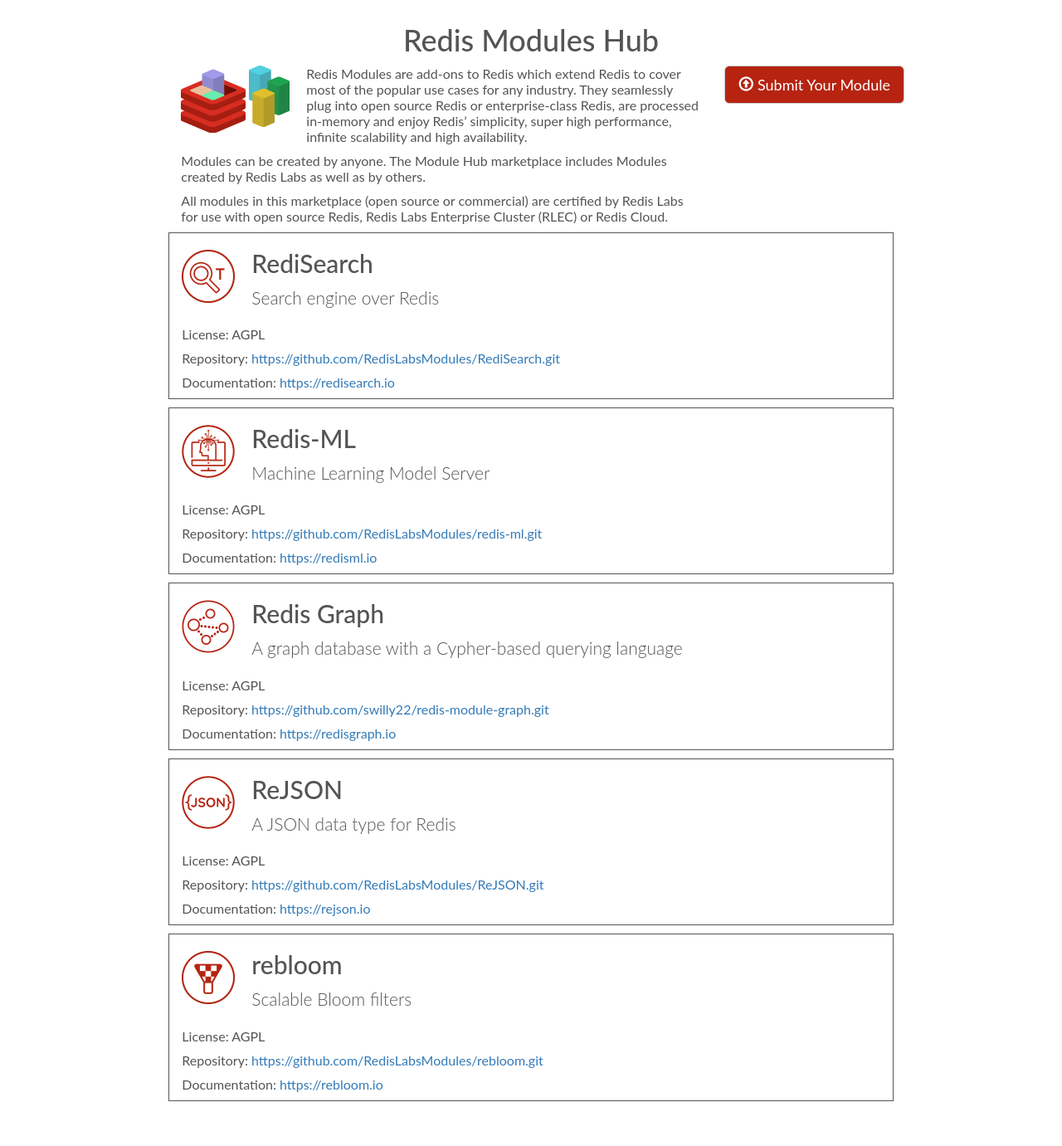
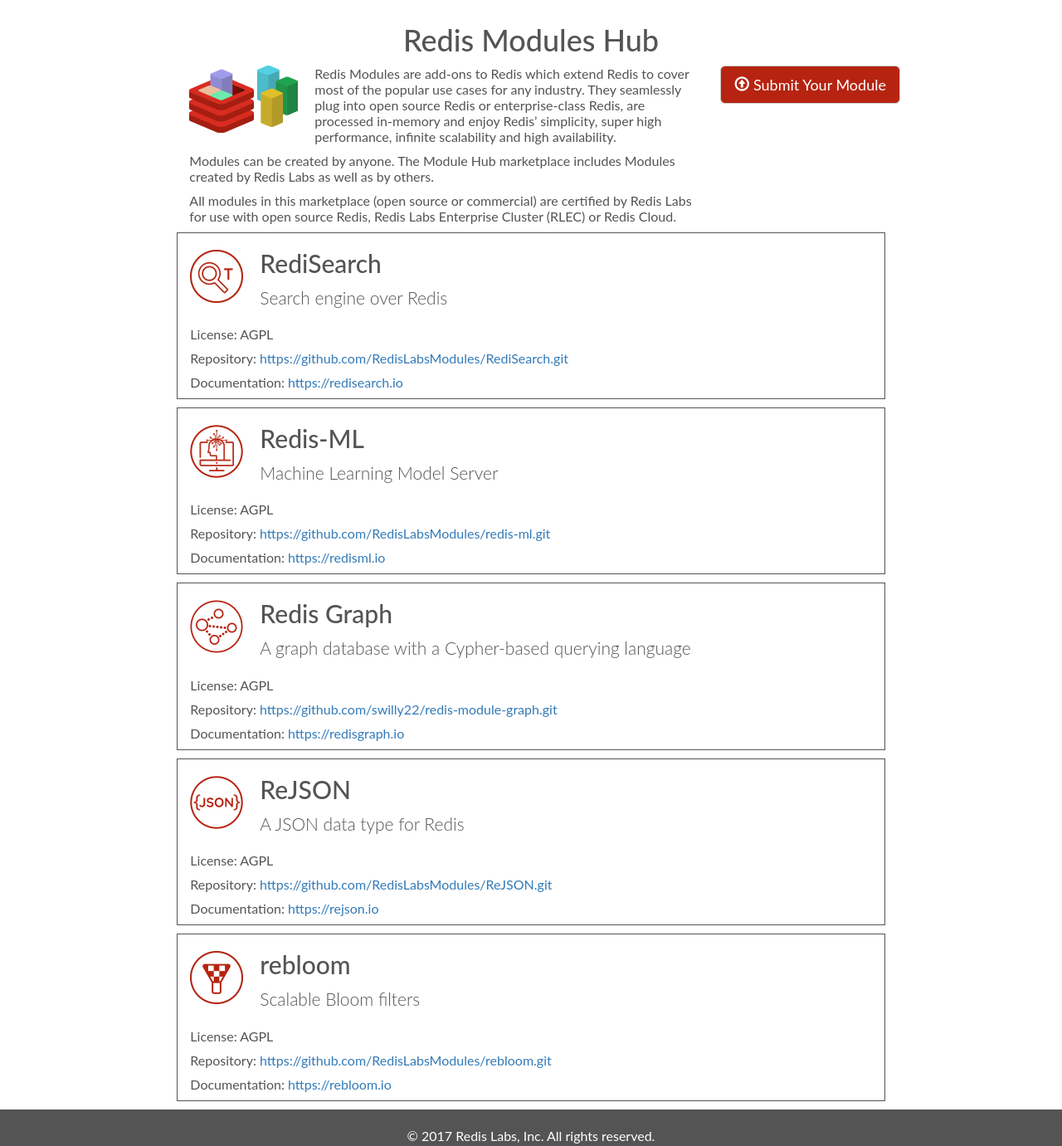
Before and after one commit to RedisLabs/redismodules.com, a Flask app: page / in a window 1280 px wide. Shown: the part 61-1442 px from the top of the page at 83% size. Before the commit the page ends 1388 px from the top, so only its background shows below. Run offline with Flask 2, Linux system fonts and the light colour scheme; some libraries are stand-ins or nearby versions.

Commit message:
Adds footer

```diff
--- a/static/style.css
+++ b/static/style.css
@@ -41,5 +41,8 @@ p {
     margin: 20px 20px 0px 0px;
 }
 
-.description {
+.copyright {
+    background: #545454;
+    padding: 21px 0 1px;
+    color: #fff;
 }
--- a/templates/index.html
+++ b/templates/index.html
@@ -125,7 +125,7 @@
 
   <h1>Redis Modules Hub</h1>
 
-  <div class="fluid-container">
+  <div class="container-fluid">
     <div class="row">
       <div class="col-md-6 col-md-offset-2">
         <p>
@@ -147,7 +147,7 @@
   </div>
 
   {% block content %}
-    <div class="fluid-container">
+    <div class="container-fluid">
       {% for module in modules %}
         <div class="row">
           <div class="col-md-8 col-md-offset-2 module">
@@ -163,6 +163,13 @@
         <em>Impossible - no modules found.</em>
       {% endfor %}
     </div>
+
+    <footer class="footer">
+      <div class="container-fluid text-center copyright">
+        <span>&copy; 2017 Redis Labs, Inc. All rights reserved.</span>
+      </div>
+    </footer>
+
   {% endblock %}
 
 {% endblock %}
```
